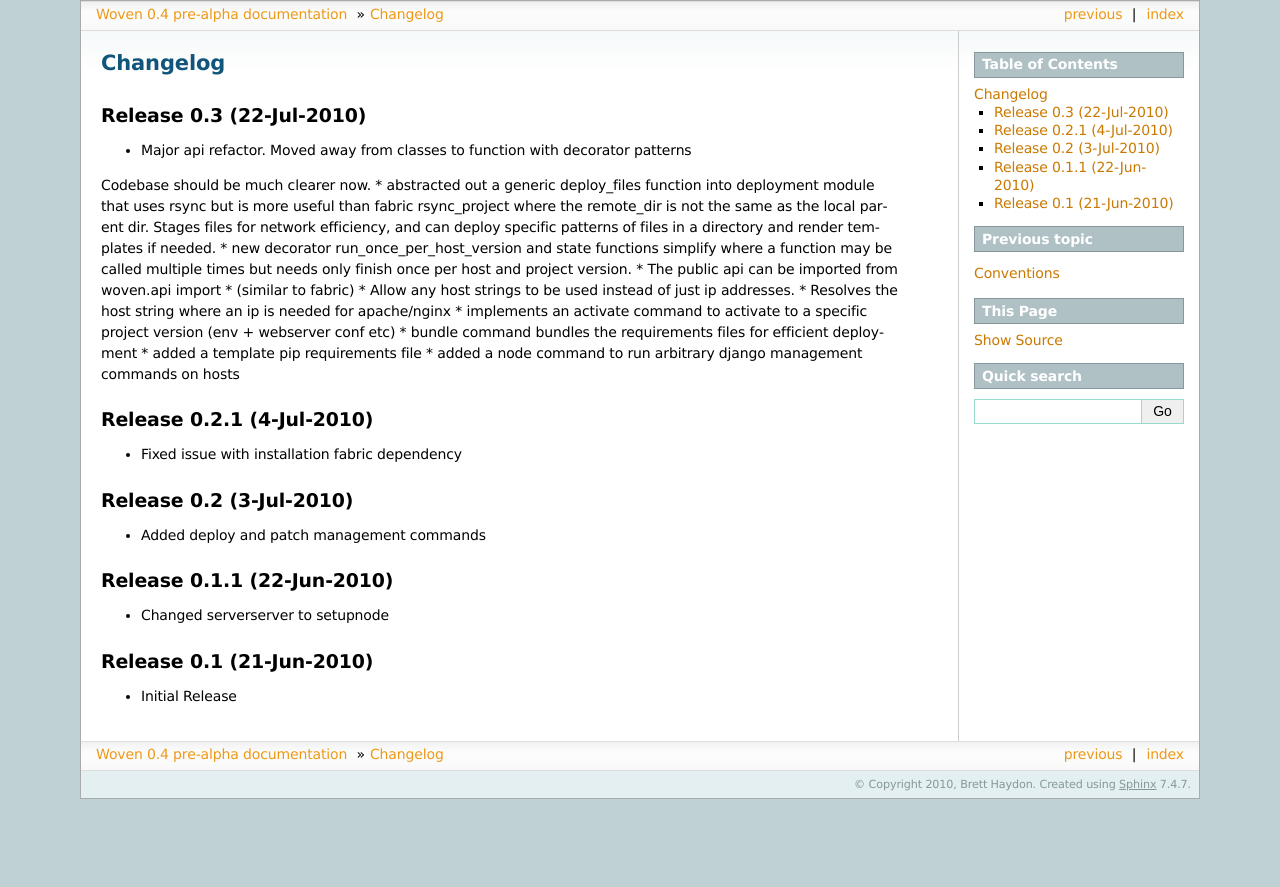
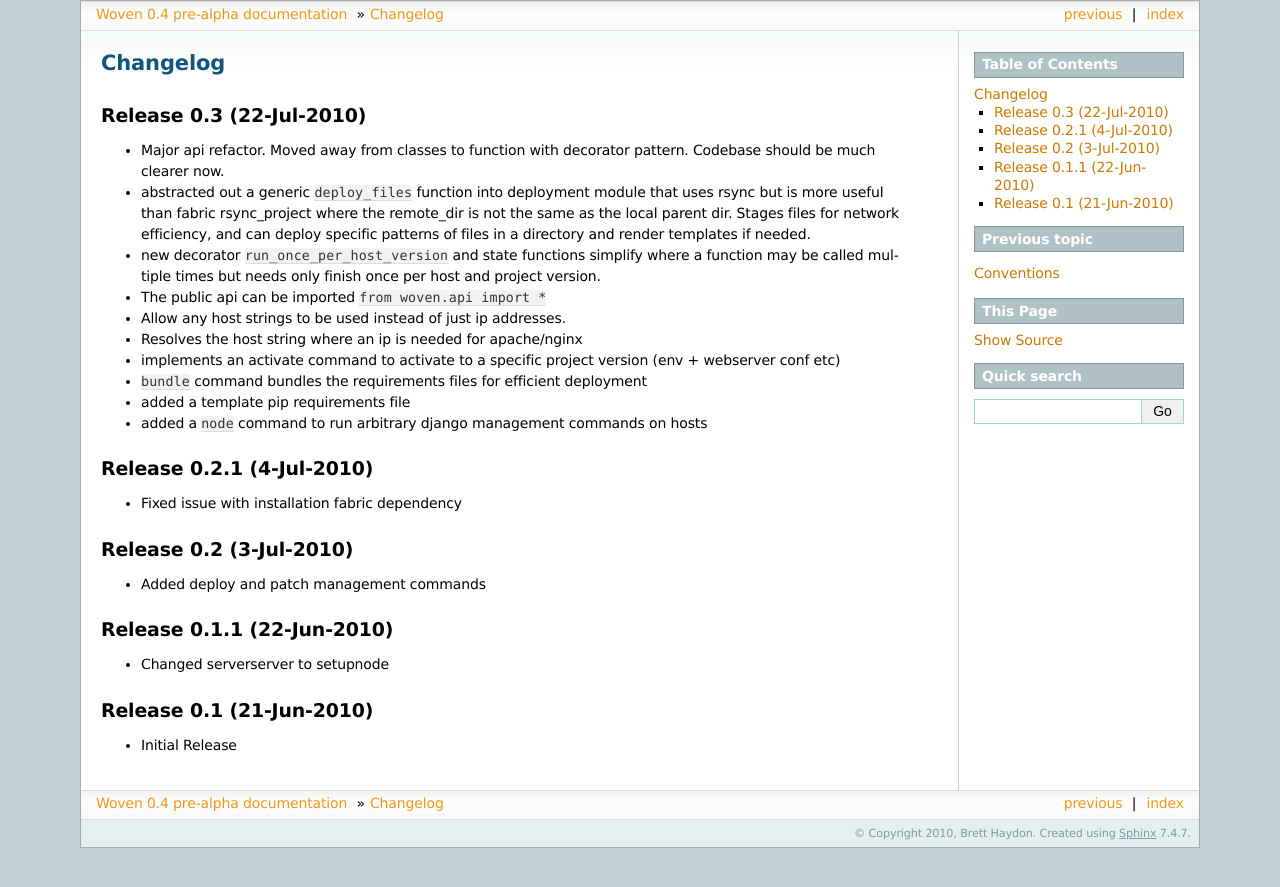
Before and after one commit to bretth/woven, a Sphinx documentation site: the page built from docs/changelog.rst, in a window 1280 px wide. Shown: the top 887 px of the page. Built offline with Sphinx 7.4.7, drawn with Linux system fonts in a browser that asks for light colours.

Commit message:
updated docs

```diff
--- a/README.txt
+++ b/README.txt
@@ -9,6 +9,4 @@ Woven currently provides four core Django commands/functions; ``setupnode``, ``d
 
 .. note::
 
-    Woven is still alpha software and will no doubt destroy your production system.
-    It has been tested (in the most loose sense of the term) on OSX using Ubuntu Server 10.04 hosts,
-    but should work with 9.10. It currently won't work with Windows, due to use of rsync.
+    Woven is still alpha software, and the api and conventions may change between versions. It is not recommended for production deployment at this stage. It has been tested (in the most loose sense of the term) on OSX using Ubuntu Server 10.04 hosts, but should work with 9.10. It currently won't work with Windows, due to use of rsync.
--- a/docs/changelog.rst
+++ b/docs/changelog.rst
@@ -4,21 +4,17 @@ Changelog
 
 Release 0.3 (22-Jul-2010)
 -------------------------
-* Major api refactor. Moved away from classes to function with decorator patterns
-Codebase should be much clearer now.
-* abstracted out a generic deploy_files function into deployment module that uses rsync but
-is more useful than fabric rsync_project where the remote_dir is not the same as the local parent dir.
-Stages files for network efficiency, and can deploy specific patterns of files in a directory and render templates
-if needed.
-* new decorator run_once_per_host_version and state functions simplify where a function may be
-called multiple times but needs only finish once per host and project version.
-* The public api can be imported from woven.api import * (similar to fabric)
+
+* Major api refactor. Moved away from classes to function with decorator pattern. Codebase should be much clearer now.
+* abstracted out a generic ``deploy_files`` function into deployment module that uses rsync but is more useful than fabric rsync_project where the remote_dir is not the same as the local parent dir. Stages files for network efficiency, and can deploy specific patterns of files in a directory and render templates if needed.
+* new decorator ``run_once_per_host_version`` and state functions simplify where a function may be called multiple times but needs only finish once per host and project version.
+* The public api can be imported ``from woven.api import *``
 * Allow any host strings to be used instead of just ip addresses.
 * Resolves the host string where an ip is needed for apache/nginx
 * implements an activate command to activate to a specific project version (env + webserver conf etc)
-* bundle command bundles the requirements files for efficient deployment
+* ``bundle`` command bundles the requirements files for efficient deployment
 * added a template pip requirements file
-* added a node command to run arbitrary django management commands on hosts
+* added a ``node`` command to run arbitrary django management commands on hosts
 
 Release 0.2.1 (4-Jul-2010)
 ---------------------------
--- a/docs/conventions.rst
+++ b/docs/conventions.rst
@@ -2,6 +2,8 @@ Conventions
 ============
 
 Woven will use the following conventions to layout your project on the target host.
+
+In the following examples we are deploying a project ``example_project`` to a site ``example.com``
 
 Apache & Nginx Configuration files
 ----------------------------------
@@ -11,8 +13,7 @@ By convention the configuration file will be saved using the domain name as foll
 
 /etc/apache2/sites-available/example_com-0.1.conf
 
-Nginx is done the sames way
-
+Nginx for media is done the same way
 
 Project Deployment Layout
 -------------------------
```
